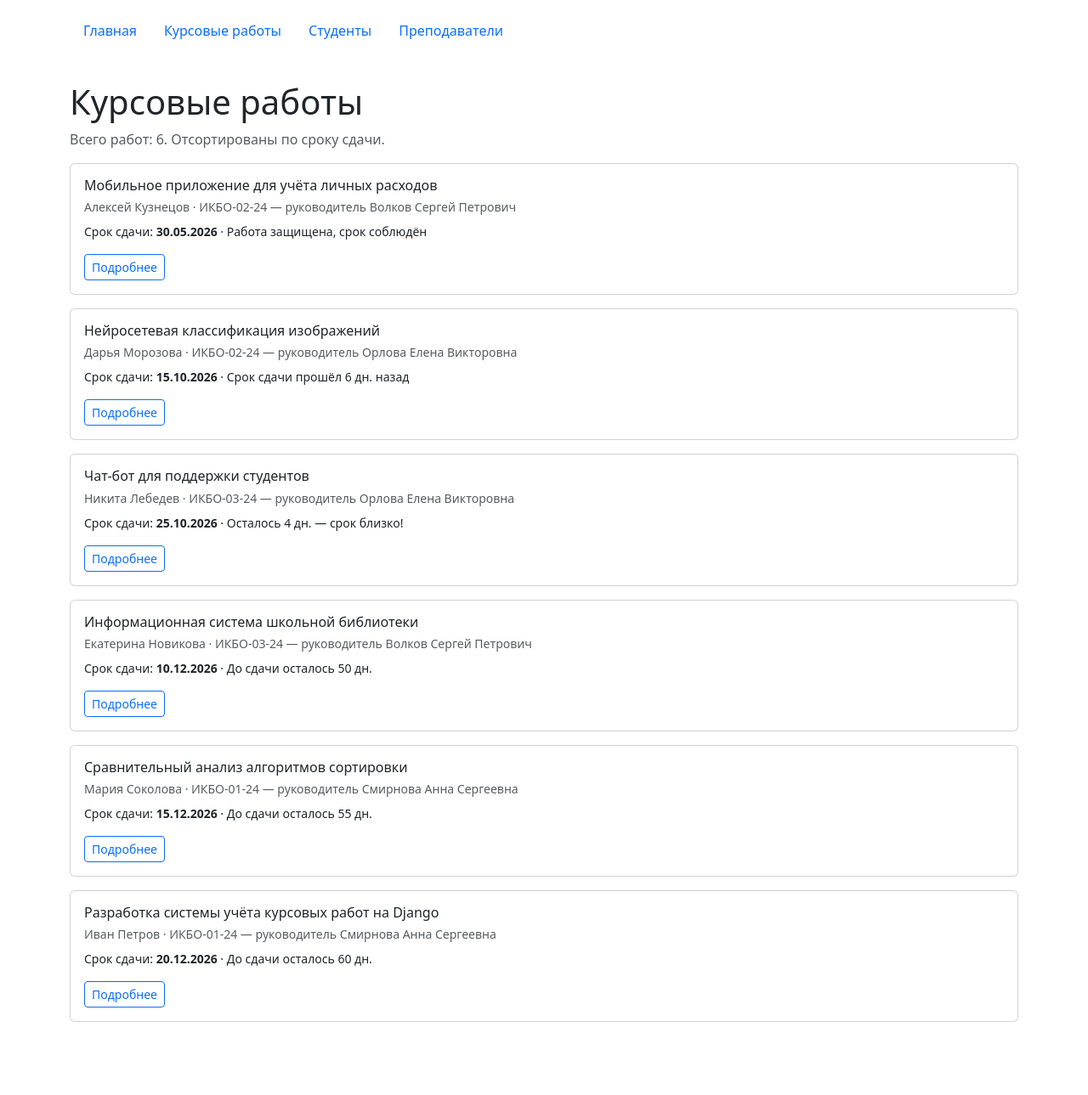
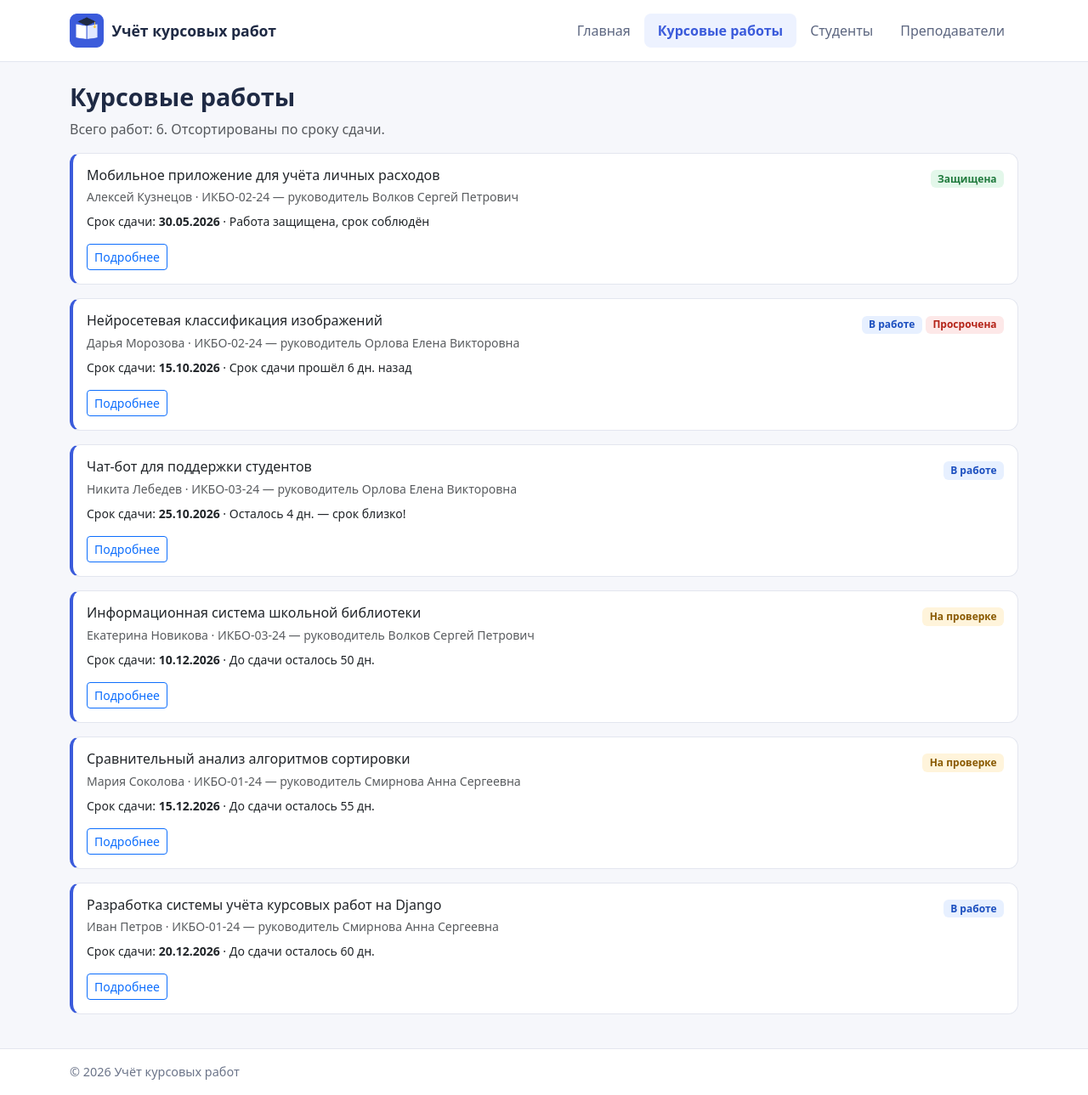
Before and after one commit to ARARA1231/coursework_tracker, a Django app: page /courseworks/ in a window 1280 px wide. Shown: the whole page at 85% size. Before the commit the page ends 1203 px from the top, so only its background shows below. Run offline with Django 5.2, Linux system fonts and the light colour scheme.

Commit message:
PR6: Статические файлы: CSS, JavaScript и логотип
Co-Authored-By: Claude Opus 5.5 <noreply@anthropic.com>
Claude-Session: https://claude.ai/code/session_01BbsN1PWV8bkmViWKk5CdT2

```diff
--- /dev/null
+++ b/homepage/static/homepage/css/style.css
@@ -0,0 +1,215 @@
+/* Собственные стили проекта «Учёт курсовых работ» */
+
+:root {
+    --ink: #1f2a44;
+    --accent: #3b5bdb;
+    --accent-soft: #edf2ff;
+    --page: #f6f7fb;
+    --line: #e3e6ef;
+}
+
+body {
+    min-height: 100vh;
+    display: flex;
+    flex-direction: column;
+    background: var(--page);
+    color: var(--ink);
+}
+
+main {
+    flex: 1;
+}
+
+/* Шапка и навигация */
+
+.site-header {
+    background: #ffffff;
+    border-bottom: 1px solid var(--line);
+}
+
+.brand {
+    display: flex;
+    align-items: center;
+    gap: 0.6rem;
+    color: var(--ink);
+    text-decoration: none;
+}
+
+.brand-logo {
+    width: 40px;
+    height: 40px;
+}
+
+.brand-title {
+    font-weight: 700;
+    font-size: 1.1rem;
+}
+
+.site-nav .nav-link {
+    color: #5c6680;
+    border-radius: 8px;
+}
+
+.site-nav .nav-link:hover {
+    color: var(--accent);
+}
+
+.site-nav .nav-link.active {
+    color: var(--accent);
+    background: var(--accent-soft);
+    font-weight: 600;
+}
+
+/* Главная страница */
+
+.hero {
+    padding: 2rem 0 1.5rem;
+}
+
+.hero-title {
+    font-weight: 800;
+    font-size: 2.4rem;
+}
+
+.section-tile {
+    display: block;
+    height: 100%;
+    padding: 1.25rem;
+    background: #ffffff;
+    border: 1px solid var(--line);
+    border-radius: 12px;
+    color: var(--ink);
+    text-decoration: none;
+    transition: border-color 0.15s, transform 0.15s;
+}
+
+.section-tile:hover {
+    border-color: var(--accent);
+    transform: translateY(-2px);
+}
+
+.section-tile-title {
+    display: block;
+    font-weight: 700;
+    margin-bottom: 0.25rem;
+}
+
+.section-tile-text {
+    color: #6b7489;
+    font-size: 0.95rem;
+}
+
+.rules {
+    color: #4a5470;
+}
+
+/* Заголовки и общие элементы страниц */
+
+.page-title {
+    font-weight: 700;
+    font-size: 1.8rem;
+    margin-bottom: 0.5rem;
+}
+
+.back-link {
+    display: inline-block;
+    margin-bottom: 1rem;
+    color: #6b7489;
+    text-decoration: none;
+}
+
+.back-link:hover {
+    color: var(--accent);
+}
+
+.empty-state {
+    padding: 1.25rem;
+    background: #ffffff;
+    border: 1px dashed var(--line);
+    border-radius: 12px;
+    color: #6b7489;
+}
+
+/* Карточки */
+
+.coursework-card,
+.person-card {
+    border: 1px solid var(--line);
+    border-radius: 12px;
+}
+
+.coursework-card {
+    border-left: 4px solid var(--accent);
+}
+
+/* Статусы курсовой работы */
+
+.coursework-status {
+    font-weight: 600;
+    padding: 0.4em 0.7em;
+}
+
+.status-progress {
+    background: #e7f0ff;
+    color: #1c4fbf;
+}
+
+.status-review {
+    background: #fff4db;
+    color: #8a5a00;
+}
+
+.status-defended {
+    background: #e3f7ea;
+    color: #1f7a3d;
+}
+
+.status-overdue {
+    background: #fde8e8;
+    color: #b42318;
+}
+
+/* Свободные места у руководителя */
+
+.slots {
+    font-size: 0.85rem;
+    font-weight: 600;
+}
+
+.slots-free {
+    color: #1f7a3d;
+}
+
+.slots-full {
+    color: #b42318;
+}
+
+/* Список «характеристика — значение» на страницах деталей */
+
+.info-list {
+    display: grid;
+    grid-template-columns: max-content 1fr;
+    gap: 0.5rem 1.5rem;
+    padding: 1.25rem;
+    background: #ffffff;
+    border: 1px solid var(--line);
+    border-radius: 12px;
+}
+
+.info-list dt {
+    color: #6b7489;
+    font-weight: 500;
+}
+
+.info-list dd {
+    margin: 0;
+}
+
+/* Подвал */
+
+.site-footer {
+    background: #ffffff;
+    border-top: 1px solid var(--line);
+    color: #6b7489;
+    font-size: 0.9rem;
+}
--- /dev/null
+++ b/homepage/static/homepage/js/main.js
@@ -0,0 +1,6 @@
+// Текущий год в подвале сайта: не прописан в HTML, его ставит скрипт.
+const yearElement = document.getElementById("current-year");
+
+if (yearElement) {
+    yearElement.textContent = new Date().getFullYear();
+}
--- a/templates/base.html
+++ b/templates/base.html
@@ -1,3 +1,4 @@
+{% load static %}
 <!DOCTYPE html>
 <html lang="ru">
 <head>
@@ -8,15 +9,34 @@
         rel="stylesheet"
         href="https://cdn.jsdelivr.net/npm/bootstrap@5.3.3/dist/css/bootstrap.min.css"
     >
+    <link rel="stylesheet" href="{% static 'homepage/css/style.css' %}">
 </head>
 <body>
-    <header class="container py-3">
-        {% include "includes/navigation.html" %}
+    <header class="site-header">
+        <div class="container d-flex flex-wrap align-items-center gap-3 py-3">
+            <a class="brand" href="{% url 'homepage:index' %}">
+                <img
+                    src="{% static 'homepage/img/logo.png' %}"
+                    alt="Учёт курсовых работ"
+                    class="brand-logo"
+                >
+                <span class="brand-title">Учёт курсовых работ</span>
+            </a>
+            {% include "includes/navigation.html" %}
+        </div>
     </header>
 
     <main class="container py-4">
         {% block content %}
         {% endblock %}
     </main>
+
+    <footer class="site-footer">
+        <div class="container py-3">
+            © <span id="current-year"></span> Учёт курсовых работ
+        </div>
+    </footer>
+
+    <script src="{% static 'homepage/js/main.js' %}"></script>
 </body>
 </html>
```
Also changed, not shown: homepage/static/homepage/img/logo.png (added).
